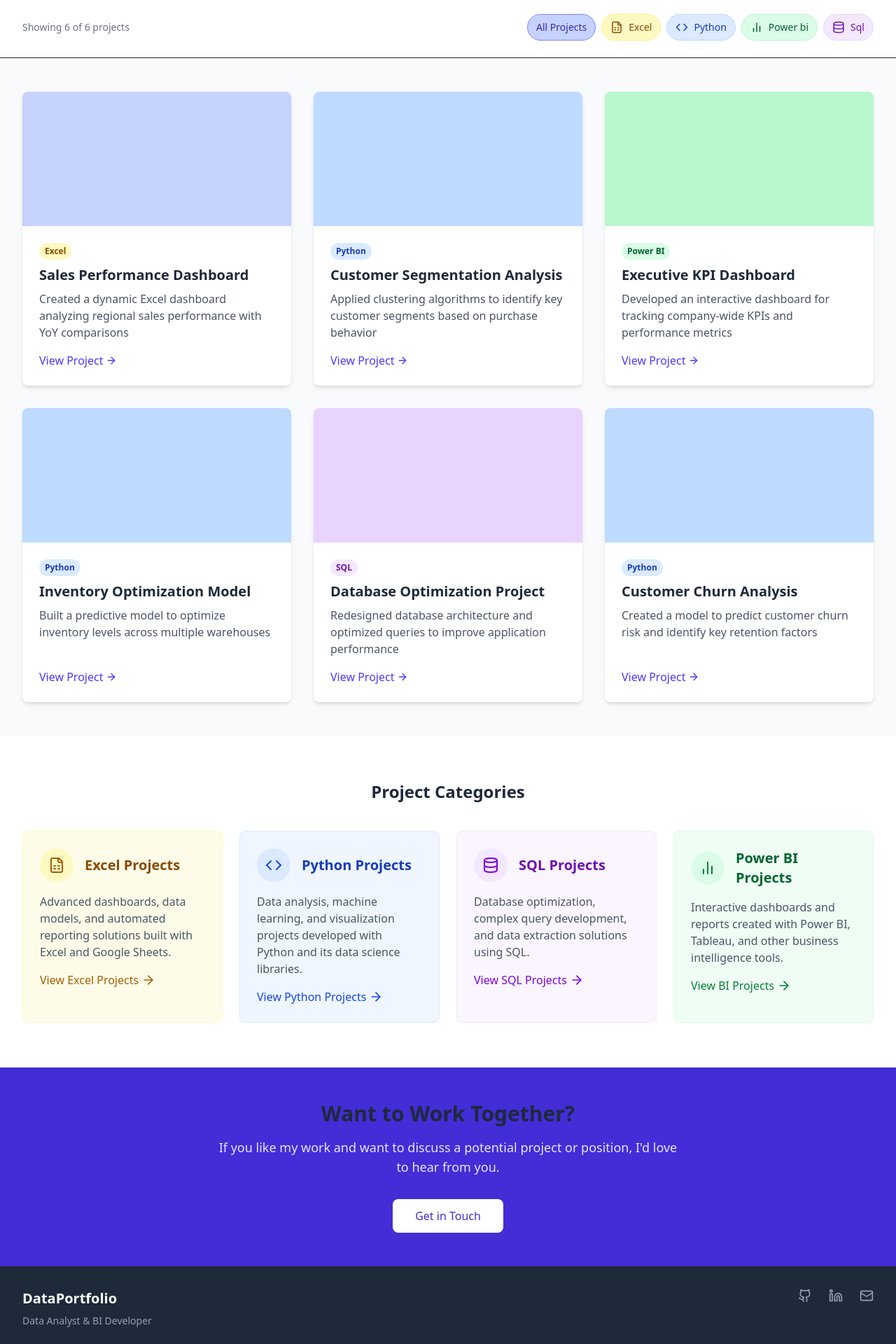
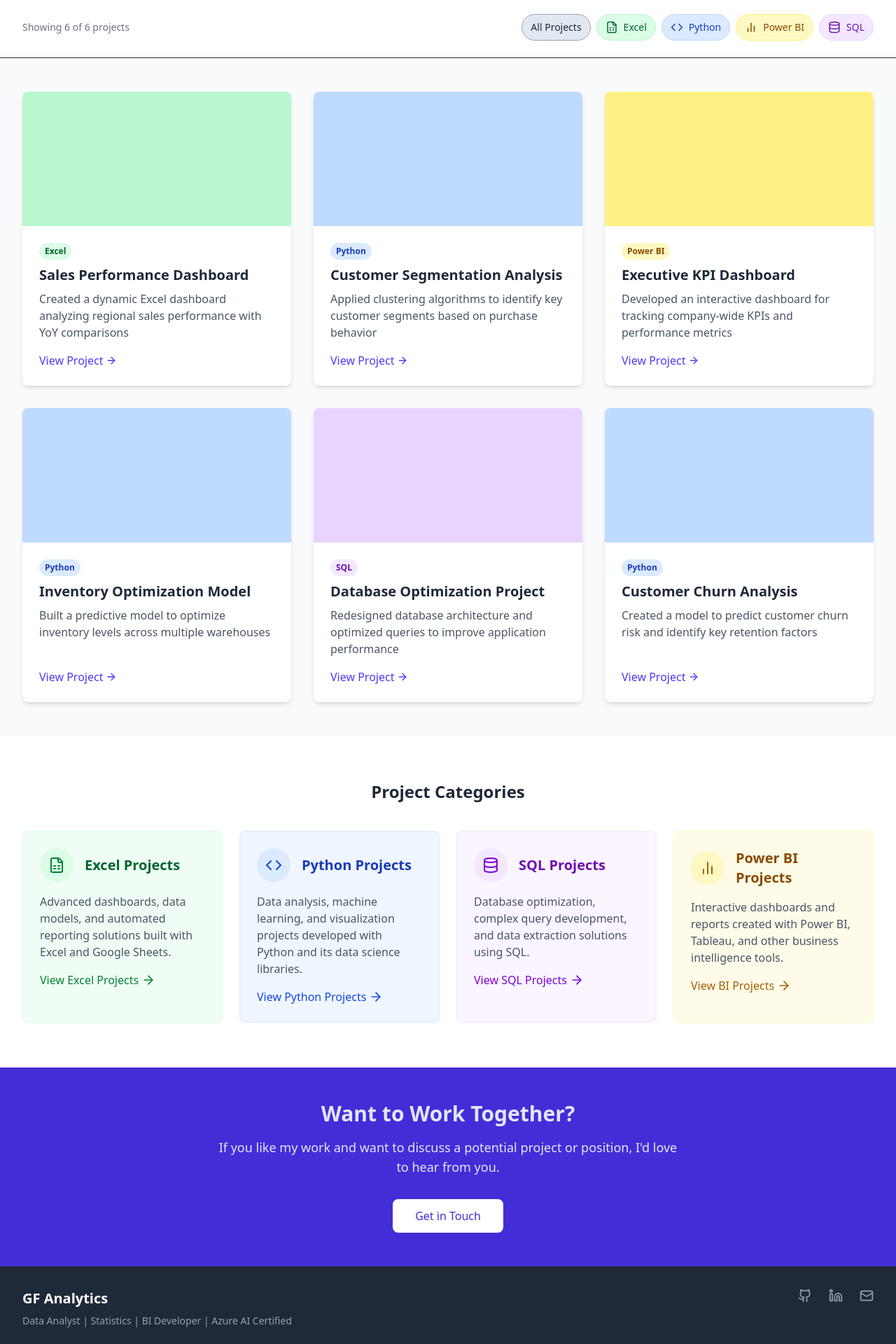
Before and after one commit to fgiorgia/my-website, a Next.js app: page /projects in a window 1280 px wide. Shown: the part 280-2200 px from the top of the page at 70% size. Built offline with nearby package versions, Linux system fonts and the light colour scheme; no server answers.

Commit message:
Modified text and colors

```diff
--- a/components/layout/footer.tsx
+++ b/components/layout/footer.tsx
@@ -45,10 +45,10 @@ const Footer: React.FC = () => {
           <div className="mb-6 md:mb-0">
             <Link href="/" legacyBehavior>
               <a className="inline-block">
-                <span className="text-xl font-bold text-white">DataPortfolio</span>
+                <span className="text-xl font-bold text-white">GF Analytics</span>
               </a>
             </Link>
-            <p className="mt-2 text-sm text-gray-400">Data Analyst & BI Developer</p>
+            <p className="mt-2 text-sm text-gray-400">Data Analyst | Statistics | BI Developer | Azure AI Certified</p>
           </div>
 
           <div className="flex space-x-6">
@@ -69,7 +69,7 @@ const Footer: React.FC = () => {
 
         <div className="mt-8 border-t border-gray-700 pt-8 flex flex-col md:flex-row md:justify-between">
           <p className="text-sm text-gray-400">
-            © {currentYear} Your Name. All rights reserved.
+            © {currentYear} Giorgia Faedda. All rights reserved.
           </p>
 
           <div className="mt-4 md:mt-0 flex space-x-4">
--- a/components/projects/project_tabs.tsx
+++ b/components/projects/project_tabs.tsx
@@ -69,7 +69,7 @@
 // export default ProjectTabs;
 
 
-// Updated components/projects/ProjectTabs.tsx
+// Components/projects/ProjectTabs.tsx
 import React, { useState } from 'react';
 import { ProjectTabsProps } from '@/types';
 import ProjectDetails from './project_details';
@@ -80,39 +80,11 @@ const ProjectTabs: React.FC<ProjectTabsProps> = ({ project }) => {
   // Check if project has a category that matches our specialized components
   const hasSpecializedView = ['excel', 'python', 'sql', 'power bi'].includes(project.category.toLowerCase());
 
-  // Define color scheme based on project category
-  const getColorScheme = () => {
-    const category = project.category.toLowerCase();
-    switch (category) {
-      case 'excel':
-        return {
-          active: 'border-yellow-600 text-yellow-800',
-          hover: 'hover:text-yellow-700 hover:border-yellow-300'
-        };
-      case 'python':
-        return {
-          active: 'border-blue-600 text-blue-800',
-          hover: 'hover:text-blue-700 hover:border-blue-300'
-        };
-      case 'sql':
-        return {
-          active: 'border-purple-600 text-purple-800',
-          hover: 'hover:text-purple-700 hover:border-purple-300'
-        };
-      case 'power bi':
-        return {
-          active: 'border-green-600 text-green-800',
-          hover: 'hover:text-green-700 hover:border-green-300'
-        };
-      default:
-        return {
-          active: 'border-indigo-600 text-indigo-600',
-          hover: 'hover:text-gray-700 hover:border-gray-300'
-        };
-    }
+  // Define color scheme
+  const colorScheme = {
+    active: 'border-indigo-600 text-indigo-600',
+    hover: 'hover:text-gray-700 hover:border-gray-300'
   };
-
-  const colorScheme = getColorScheme();
 
   return (
     <div>
--- a/components/sections/hero.tsx
+++ b/components/sections/hero.tsx
@@ -26,7 +26,7 @@ const Hero: React.FC = () => {
             </p>
             <div className="mt-8 flex flex-col sm:flex-row sm:space-x-4">
               <Button
-                href="#projects"
+                href="projects"
                 variant="outline"
                 className="w-full sm:w-auto text-center"
               >
--- a/components/sections/skills.tsx
+++ b/components/sections/skills.tsx
@@ -26,7 +26,7 @@ const Skills: React.FC<SkillsProps> = ({ skills }) => {
       description: "Database design, complex queries, optimization, and data extraction",
       icon: <Database size={32} className="text-indigo-600" />,
       level: 85,
-      tools: ["MySQL", "PostgreSQL", "SQL Server", "Joins", "Database Design"]
+      tools: ["MySQL", "PostgreSQL", "SQL Server", "Joins", "Database Design", "Window Functions"]
     },
     {
       id: 'bi',
--- /dev/null
+++ b/components/ui/page_header.tsx
@@ -0,0 +1,34 @@
+// components/ui/page_header.tsx
+import React, { ReactNode } from 'react';
+import { useTheme } from '@/lib/theme';
+
+interface PageHeaderProps {
+  title: string;
+  description?: string;
+  children?: ReactNode;
+}
+
+const PageHeader: React.FC<PageHeaderProps> = ({ title, description, children }) => {
+  const { theme, colors } = useTheme();
+
+  return (
+    <div className={`bg-${colors.primary}-700 text-white`}>
+      <div className="container-wide py-16">
+        {children ? (
+          children
+        ) : (
+          <>
+            <h1 className="text-3xl md:text-4xl font-bold text-white">{title}</h1>
+            {description && (
+              <p className="mt-4 text-lg text-${colors.primary}-100 max-w-3xl">
+                {description}
+              </p>
+            )}
+          </>
+        )}
+      </div>
+    </div>
+  );
+};
+
+export default PageHeader;
--- a/data/projects.ts
+++ b/data/projects.ts
@@ -11,9 +11,9 @@ export const projects: Project[] = [
     longDescription: "A comprehensive Excel dashboard that provides real-time visibility into sales performance across different regions, with year-over-year comparisons and trend analysis. The dashboard includes interactive filters, conditional formatting, and automated data refresh capabilities.",
     category: "Excel",
     tags: ["Data Analysis", "Dashboard", "Sales Analytics"],
-    categoryColor: "bg-yellow-100 text-yellow-800",
+    categoryColor: "bg-green-100 text-green-800",
     icon: null, // React.createElement(FileSpreadsheet, { size: 48, className: "text-indigo-700" }),
-    iconBgColor: "bg-indigo-200",
+    iconBgColor: "bg-green-200",
     technologies: ["Excel", "Power Query", "DAX", "VBA"],
     client: "Retail Corporation",
     completedDate: "January 2023",
@@ -191,9 +191,9 @@ df['cluster'] = clusters
     longDescription: "An interactive Power BI dashboard providing executives with real-time visibility into key performance indicators across the organization. The dashboard features drill-down capabilities, data filtering, and automated data refresh.",
     category: "Power BI",
     tags: ["Dashboard", "Business Intelligence", "KPI Tracking"],
-    categoryColor: "bg-green-100 text-green-800",
+    categoryColor: "bg-yellow-100 text-yellow-800",
     icon: null, // React.createElement(BarChart2, { size: 48, className: "text-green-700" }),
-    iconBgColor: "bg-green-200",
+    iconBgColor: "bg-yellow-200",
     technologies: ["Power BI", "DAX", "SQL", "Power Query", "M Language"],
     client: "Manufacturing Company",
     completedDate: "February 2023",
--- a/pages/contact.tsx
+++ b/pages/contact.tsx
@@ -60,8 +60,8 @@ const Contact: NextPage = () => {
       {/* Page Header */}
       <div className="bg-indigo-700 text-white">
         <div className="container-wide py-16">
-          <h1 className="text-3xl md:text-4xl font-bold">Get In Touch</h1>
-          <p className="mt-4 text-lg text-indigo-200 max-w-3xl">
+          <h1 className="text-3xl md:text-4xl text-indigo-100 font-bold">Get In Touch</h1>
+          <p className="mt-4 text-lg text-indigo-100 max-w-3xl">
             Have a project in mind or want to discuss potential opportunities? I'd love to hear from you!
           </p>
         </div>
--- a/pages/projects/[slug].tsx
+++ b/pages/projects/[slug].tsx
@@ -65,10 +65,10 @@ const ProjectDetail: React.FC<ProjectDetailProps> = ({ project }) => {
                   <span key={index} className="px-3 py-1 text-xs font-semibold bg-indigo-800 text-indigo-200 rounded-full">{tag}</span>
                 ))}
               </div>
-              <h1 className="text-3xl md:text-4xl font-bold leading-tight">
+              <h1 className="text-3xl md:text-4xl text-indigo-100 font-bold leading-tight">
                 {project.title}
               </h1>
-              <p className="mt-4 text-lg text-indigo-200 max-w-3xl">
+              <p className="mt-4 text-lg text-indigo-100 max-w-3xl">
                 {project.description}
               </p>
             </div>
--- a/pages/projects/index.tsx
+++ b/pages/projects/index.tsx
@@ -50,13 +50,13 @@ const Projects: NextPage<ProjectsPageProps> = ({ projects }) => {
   const getCategoryColor = (category: string) => {
     switch(category.toLowerCase()) {
       case 'excel':
-        return 'bg-yellow-100 text-yellow-800 border-yellow-200 hover:bg-yellow-200';
+        return 'bg-green-100 text-green-800 border-green-200 hover:bg-green-200';
       case 'python':
         return 'bg-blue-100 text-blue-800 border-blue-200 hover:bg-blue-200';
       case 'sql':
         return 'bg-purple-100 text-purple-800 border-purple-200 hover:bg-purple-200';
       case 'power bi':
-        return 'bg-green-100 text-green-800 border-green-200 hover:bg-green-200';
+        return 'bg-yellow-100 text-yellow-800 border-yellow-200 hover:bg-yellow-200';
       default:
         return 'bg-gray-100 text-gray-800 border-gray-200 hover:bg-gray-200';
     }
@@ -67,15 +67,15 @@ const Projects: NextPage<ProjectsPageProps> = ({ projects }) => {
     if (category === activeFilter) {
       switch(category) {
         case 'excel':
-          return 'bg-yellow-200 text-yellow-800 border-yellow-400';
+          return 'bg-green-200 text-green-800 border-green-400';
         case 'python':
           return 'bg-blue-200 text-blue-800 border-blue-400';
         case 'sql':
           return 'bg-purple-200 text-purple-800 border-purple-400';
         case 'power bi':
-          return 'bg-green-200 text-green-800 border-green-400';
+          return 'bg-yellow-200 text-yellow-800 border-yellow-400';
         case 'all':
-          return 'bg-indigo-200 text-indigo-800 border-indigo-400';
+          return 'bg-slate-200 text-gray-800 border-gray-400';
         default:
           return 'bg-gray-200 text-gray-800 border-gray-400';
       }
@@ -95,7 +95,7 @@ const Projects: NextPage<ProjectsPageProps> = ({ projects }) => {
       <div className="bg-indigo-700 text-white">
         <div className="container-wide py-16">
           <h1 className="text-3xl md:text-4xl font-bold text-indigo-100">My Projects</h1>
-          <p className="mt-4 text-lg text-indigo-200 max-w-3xl">
+          <p className="mt-4 text-lg text-indigo-100 max-w-3xl">
             A collection of my work in data analysis, visualization, and business intelligence
           </p>
         </div>
@@ -116,9 +116,13 @@ const Projects: NextPage<ProjectsPageProps> = ({ projects }) => {
                   className={`flex items-center px-3 py-2 rounded-full text-sm font-medium border whitespace-nowrap transition-colors ${getActiveFilterClass(category)}`}
                 >
                   {category !== 'all' && (
-                    <span className="mr-2">{getCategoryIcon(category)}</span>
+                  <span className="mr-2">{getCategoryIcon(category)}</span>
                   )}
-                  {category === 'all' ? 'All Projects' : category.charAt(0).toUpperCase() + category.slice(1)}
+                  {category === 'all' ? 'All Projects' :
+                  category.toLowerCase() === 'sql' ? 'SQL' :
+                  category.toLowerCase() === 'power bi' ? 'Power BI' :
+                  category.charAt(0).toUpperCase() + category.slice(1)
+                  }
                 </button>
               ))}
             </div>
@@ -160,19 +164,22 @@ const Projects: NextPage<ProjectsPageProps> = ({ projects }) => {
           <h2 className="text-2xl font-bold text-center mb-10">Project Categories</h2>
 
           <div className="grid grid-cols-1 sm:grid-cols-2 lg:grid-cols-4 gap-6">
-            <div className="bg-yellow-50 border border-yellow-100 p-6 rounded-lg">
+            <div className="bg-green-50 border border-green-100 p-6 rounded-lg">
               <div className="flex items-center mb-4">
-                <div className="p-3 bg-yellow-100 rounded-full mr-4">
-                  <FileSpreadsheet size={24} className="text-yellow-700" />
+                <div className="p-3 bg-green-100 rounded-full mr-4">
+                  <FileSpreadsheet size={24} className="text-green-700" />
                 </div>
-                <h3 className="text-xl font-semibold text-yellow-800">Excel Projects</h3>
+                <h3 className="text-xl font-semibold text-green-800">Excel Projects</h3>
               </div>
               <p className="text-gray-600 mb-4">
                 Advanced dashboards, data models, and automated reporting solutions built with Excel and Google Sheets.
               </p>
               <button
-                onClick={() => setActiveFilter('excel')}
-                className="text-yellow-700 font-medium hover:text-yellow-800 flex items-center"
+                onClick={() => {
+                  setActiveFilter('excel');
+                  window.scrollTo({ top: 0, behavior: 'smooth' });
+                }}
+                className="text-green-700 font-medium hover:text-green-900 flex items-center"
               >
                 View Excel Projects
                 <svg xmlns="http://www.w3.org/2000/svg" width="20" height="20" viewBox="0 0 24 24" fill="none" stroke="currentColor" strokeWidth="2" strokeLinecap="round" strokeLinejoin="round" className="ml-1">
@@ -193,8 +200,12 @@ const Projects: NextPage<ProjectsPageProps> = ({ projects }) => {
                 Data analysis, machine learning, and visualization projects developed with Python and its data science libraries.
               </p>
               <button
-                onClick={() => setActiveFilter('python')}
-                className="text-blue-700 font-medium hover:text-blue-800 flex items-center"
+                onClick={() => {
+                  setActiveFilter('python');
+                  window.scrollTo({ top: 0, behavior: 'smooth' });
+                }}
+                className="text-blue-700 font-medium hover:text-blue-900 flex items-center"
+                role="link"
               >
                 View Python Projects
                 <svg xmlns="http://www.w3.org/2000/svg" width="20" height="20" viewBox="0 0 24 24" fill="none" stroke="currentColor" strokeWidth="2" strokeLinecap="round" strokeLinejoin="round" className="ml-1">
@@ -215,8 +226,11 @@ const Projects: NextPage<ProjectsPageProps> = ({ projects }) => {
                 Database optimization, complex query development, and data extraction solutions using SQL.
               </p>
               <button
-                onClick={() => setActiveFilter('sql')}
-                className="text-purple-700 font-medium hover:text-purple-800 flex items-center"
+                onClick={() => {
+                  setActiveFilter('sql');
+                  window.scrollTo({ top: 0, behavior: 'smooth' });
+                }}
+                className="text-purple-700 font-medium hover:text-purple-900 flex items-center"
               >
                 View SQL Projects
                 <svg xmlns="http://www.w3.org/2000/svg" width="20" height="20" viewBox="0 0 24 24" fill="none" stroke="currentColor" strokeWidth="2" strokeLinecap="round" strokeLinejoin="round" className="ml-1">
@@ -226,19 +240,22 @@ const Projects: NextPage<ProjectsPageProps> = ({ projects }) => {
               </button>
             </div>
 
-            <div className="bg-green-50 border border-green-100 p-6 rounded-lg">
+            <div className="bg-yellow-50 border border-yellow-100 p-6 rounded-lg">
               <div className="flex items-center mb-4">
-                <div className="p-3 bg-green-100 rounded-full mr-4">
-                  <BarChart2 size={24} className="text-green-700" />
+                <div className="p-3 bg-yellow-100 rounded-full mr-4">
+                  <BarChart2 size={24} className="text-yellow-700" />
                 </div>
-                <h3 className="text-xl font-semibold text-green-800">Power BI Projects</h3>
+                <h3 className="text-xl font-semibold text-yellow-800">Power BI Projects</h3>
               </div>
               <p className="text-gray-600 mb-4">
                 Interactive dashboards and reports created with Power BI, Tableau, and other business intelligence tools.
               </p>
               <button
-                onClick={() => setActiveFilter('power bi')}
-                className="text-green-700 font-medium hover:text-green-800 flex items-center"
+                onClick={() => {
+                  setActiveFilter('power bi');
+                  window.scrollTo({ top: 0, behavior: 'smooth' });
+                }}
+                className="text-yellow-700 font-medium hover:text-yellow-900 flex items-center"
               >
                 View BI Projects
                 <svg xmlns="http://www.w3.org/2000/svg" width="20" height="20" viewBox="0 0 24 24" fill="none" stroke="currentColor" strokeWidth="2" strokeLinecap="round" strokeLinejoin="round" className="ml-1">
@@ -254,7 +271,7 @@ const Projects: NextPage<ProjectsPageProps> = ({ projects }) => {
       {/* Call to Action */}
       <section className="py-12 bg-indigo-700 text-white">
         <div className="container-narrow text-center">
-          <h2 className="text-2xl md:text-3xl font-bold mb-4">Want to Work Together?</h2>
+          <h2 className="text-2xl md:text-3xl text-indigo-100 font-bold mb-4">Want to Work Together?</h2>
           <p className="text-lg text-indigo-100 mb-8 max-w-2xl mx-auto">
             If you like my work and want to discuss a potential project or position, I'd love to hear from you.
           </p>
--- a/pages/skills.tsx
+++ b/pages/skills.tsx
@@ -37,8 +37,8 @@ const Skills: NextPage = () => {
       {/* Page Header */}
       <div className="bg-indigo-700 text-white">
         <div className="container-wide py-16">
-          <h1 className="text-3xl md:text-4xl font-bold">Skills & Expertise</h1>
-          <p className="mt-4 text-lg text-indigo-200 max-w-3xl">
+          <h1 className="text-3xl md:text-4xl text-indigo-100 font-bold">Skills & Expertise</h1>
+          <p className="mt-4 text-lg text-indigo-100 max-w-3xl">
             My technical toolkit for transforming data into insights and solutions
           </p>
         </div>
@@ -247,7 +247,7 @@ const Skills: NextPage = () => {
       {/* CTA Section */}
       <section className="py-12 bg-indigo-700 text-white">
         <div className="container-narrow text-center">
-          <h2 className="text-2xl md:text-3xl font-bold mb-4">Ready to Collaborate?</h2>
+          <h2 className="text-2xl text-indigo-100 md:text-3xl font-bold mb-4">Ready to Collaborate?</h2>
           <p className="text-lg text-indigo-100 mb-8 max-w-2xl mx-auto">
             Whether you need help with data analysis, visualization, or building a complete BI solution,
             I have the skills to help you turn your data into actionable insights.
```
